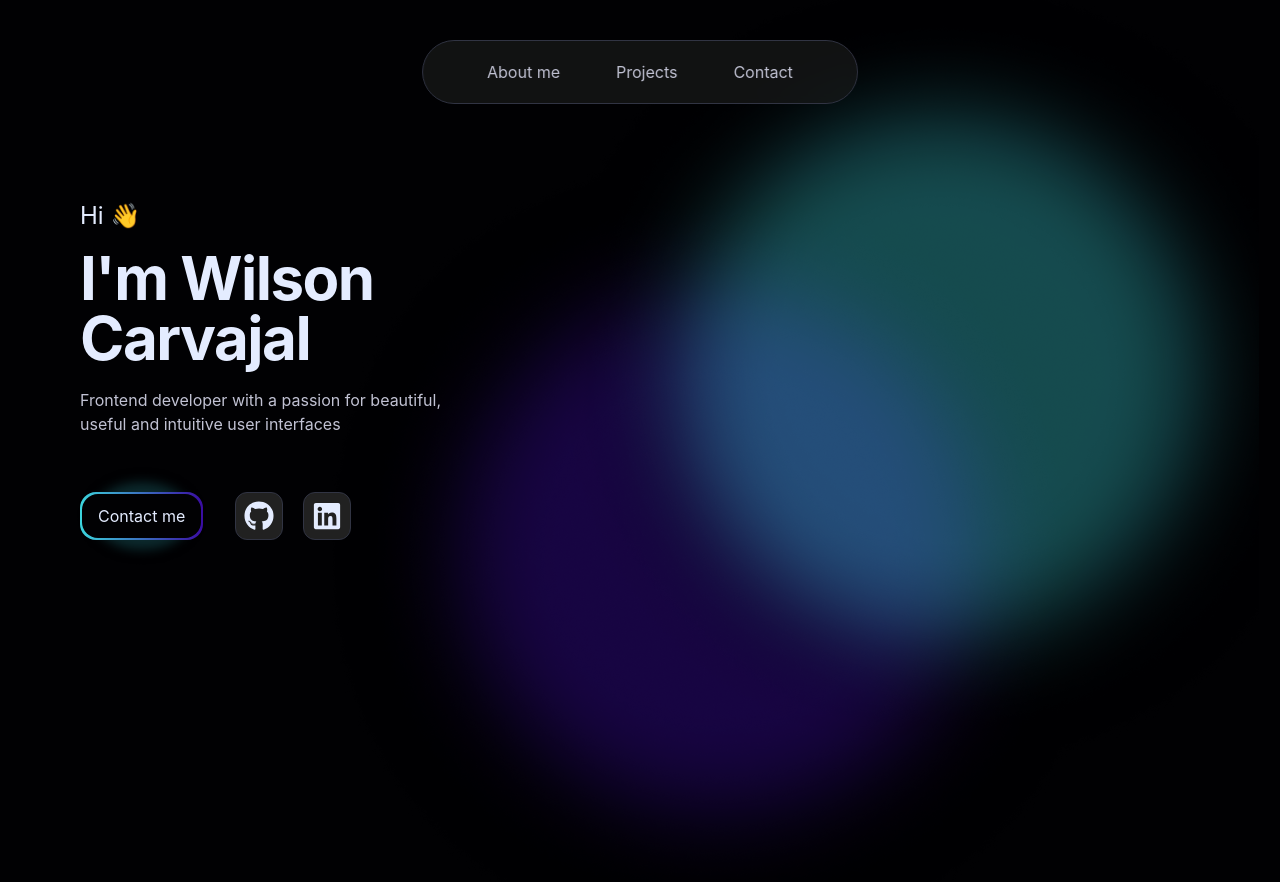
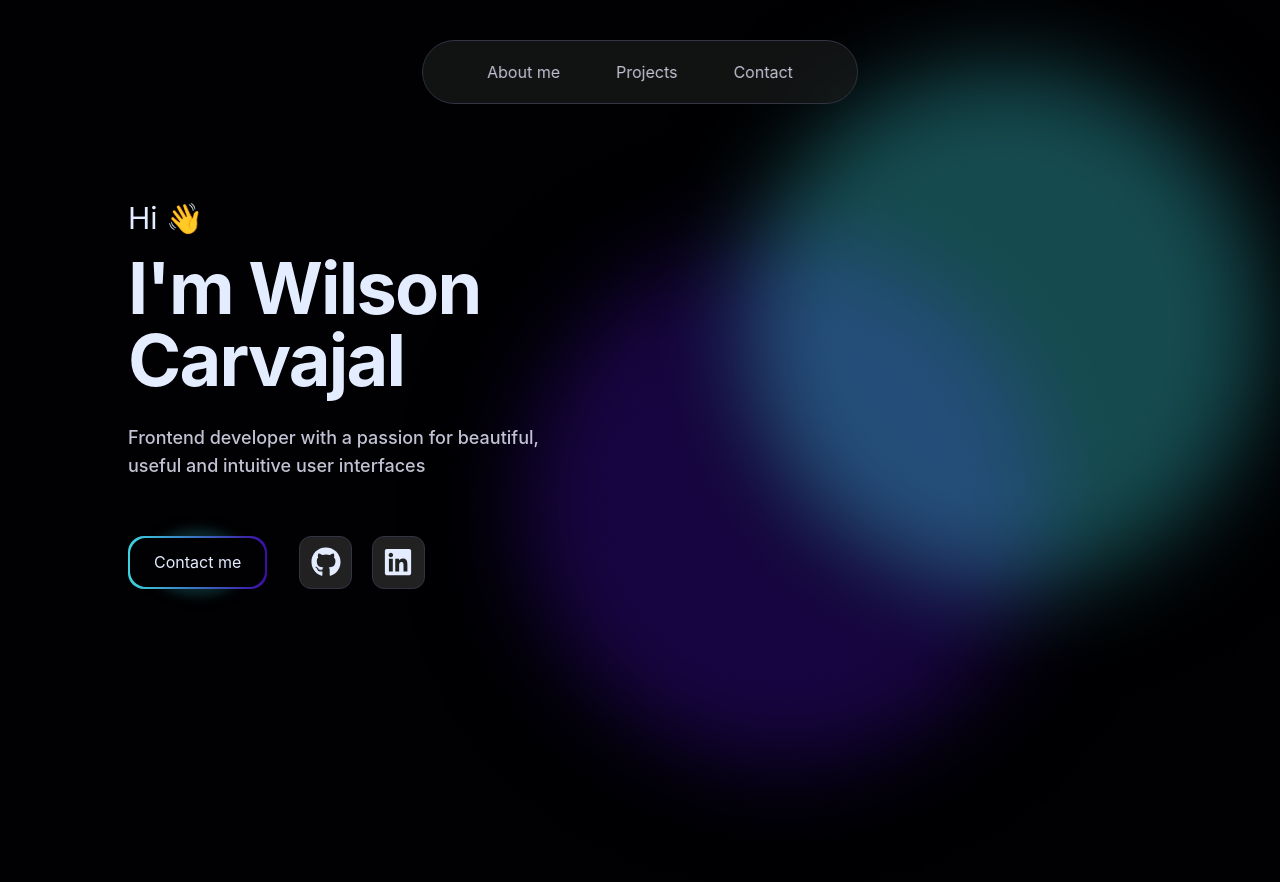
Before and after one commit to wilcar04/portfolio, a React (Vite) app: page / in a window 1280 px wide. Shown: the top 882 px of the page. Built offline with nearby package versions, Linux system fonts and the light colour scheme.

Commit message:
hero text bigger

```diff
--- a/src/App.jsx
+++ b/src/App.jsx
@@ -3,13 +3,13 @@ import Hero from "./sections/Hero";
 
 function App() {
   return (
-    <>
+    <div className="overflow-hidden">
       <Navbar />
-      <main className="max-w-7xl mx-auto relative pt-32 overflow-hidden ">
+      <main className="max-w-7xl mx-auto relative pt-32">
         <Hero />
         <div className="min-h-svh" />
       </main>
-    </>
+    </div>
   );
 }
 
--- a/src/sections/Hero.jsx
+++ b/src/sections/Hero.jsx
@@ -5,19 +5,19 @@ import ButtonAnimatedGradient from "../components/ButtonAnimatedGradient";
 const Hero = () => {
   return (
     <div className="relative py-18 w-full">
-      <div className="mx-8 sm:mx-20 max-w-[24rem]">
-        <h5 className="text-2xl">Hi &#128075;</h5>
-        <h1 className="mt-4 text-6xl font-bold tracking-tight">
+      <div className="ml-32 max-w-[28rem]">
+        <h5 className="text-3xl">Hi &#128075;</h5>
+        <h1 className="mt-4 text-7xl font-bold tracking-tight">
           I&apos;m Wilson Carvajal
         </h1>
-        <p className="mt-5 text-t-2">
+        <p className="mt-7 text-t-2 text-lg font-medium">
           Frontend developer with a passion for beautiful, useful and intuitive
           user interfaces
         </p>
 
-        <div className="flex h-[3rem] mt-14 ">
+        <div className="flex h-[3.3rem] mt-14 ">
           <ButtonAnimatedGradient className="group relative rounded-2xl p-0.5 cursor-pointer">
-            <div className="bg-n-3 h-full rounded-2xl flex items-center px-4">
+            <div className="bg-n-3 h-full rounded-2xl flex items-center px-6">
               Contact me
             </div>
             <div className="group-hover:scale-125 duration-300 ease-out absolute top-1/2 -translate-y-1/2 left-1/2 -translate-x-1/2 -z-10 h-34 w-34 flex">
@@ -51,9 +51,12 @@ const Hero = () => {
           </div>
         </div>
       </div>
-      <div className="absolute -right-1/2 max-md:scale-125 md:-right-1/4 top-0 md:-top-32 w-full -z-10">
+      <div className="absolute left-1/2 -translate-x-1/5 max-md:scale-125 top-0 md:-top-44 w-full -z-10">
         <img src="/src/assets/Hero Lights.png" alt="background lights" />
       </div>
+      {/* <div className="absolute -right-1/2 max-md:scale-125 md:-right-2/5 top-0 md:-top-44 w-full -z-10">
+        <img src="/src/assets/Hero Lights.png" alt="background lights" />
+      </div> */}
     </div>
   );
 };
--- a/src/sections/Navbar.jsx
+++ b/src/sections/Navbar.jsx
@@ -7,7 +7,7 @@ export default function Navbar() {
         {navLinks.map((item) => (
           <a
             key={item.id}
-            className="hover:text-one duration-300 ease-in-out"
+            className="hover:text-one duration-300 ease-in-out shrink-0"
             href={item.href}
           >
             {item.name}
```
